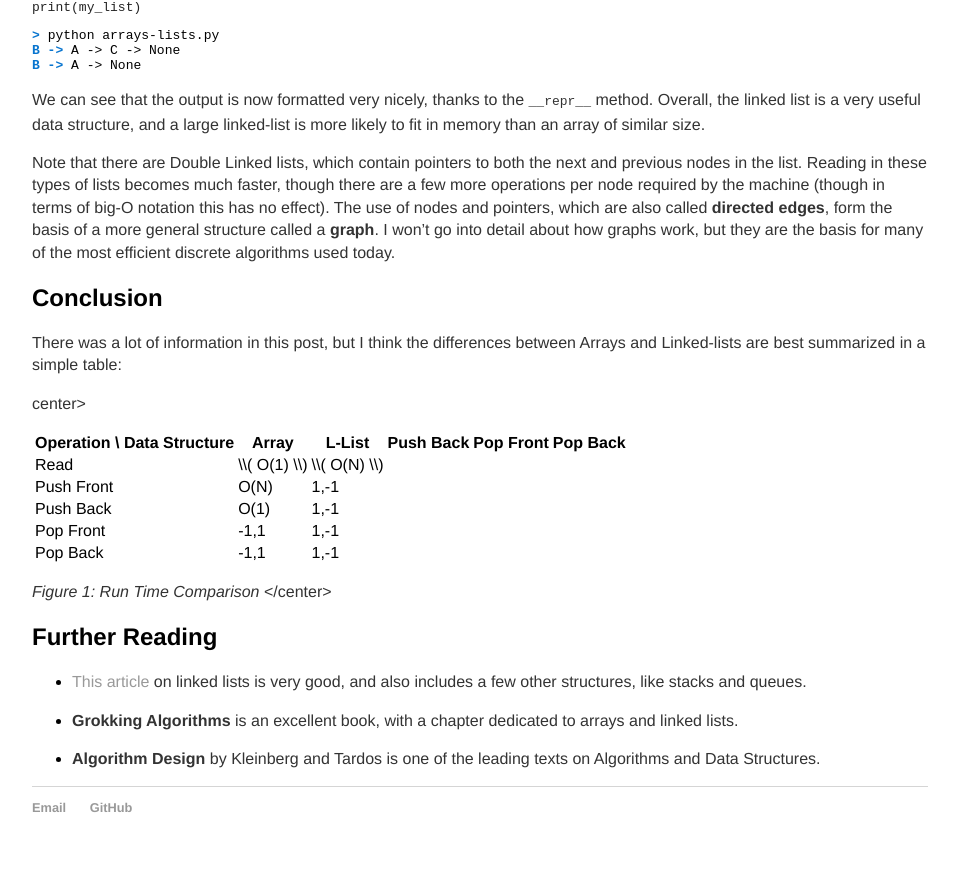
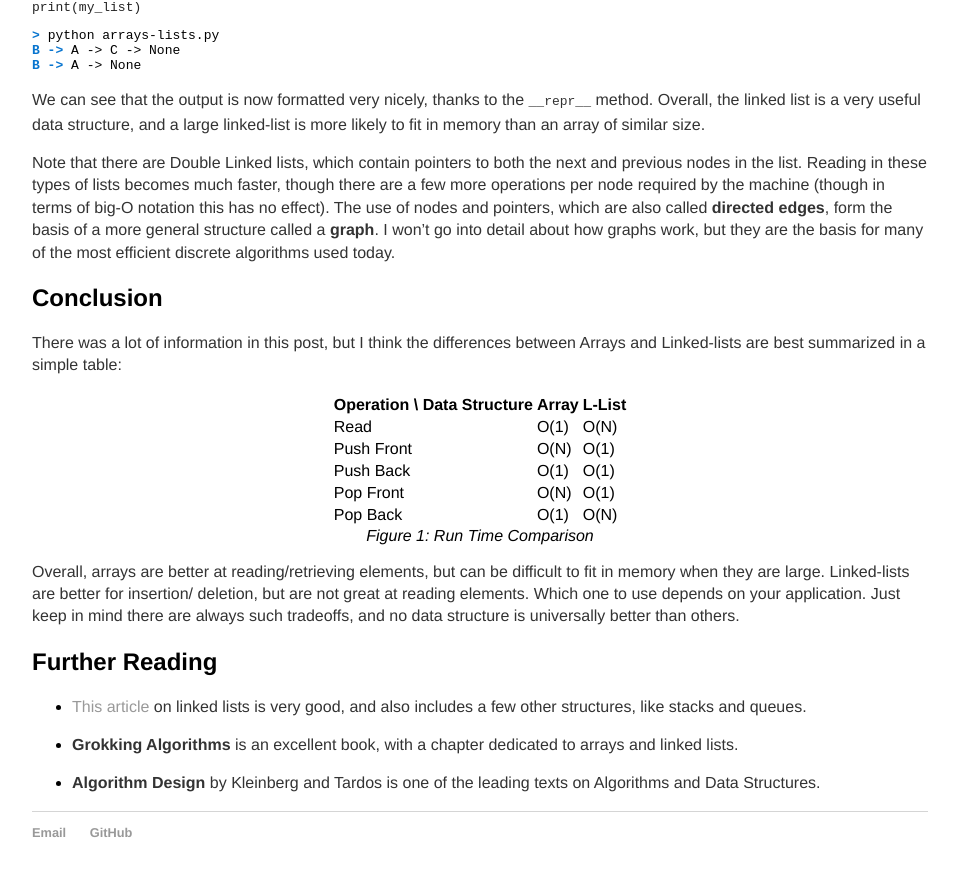
Before and after one commit to 12mre1/12mre1.github.io, a Jekyll site: the page built from _posts/2021-05-20-Arrays-vs-Linked-Lists.md, in a window 1280 px wide and 900 px high, scrolled down 5412 px. Shown: the top 876 px of the window, without its empty margins (160-1119 px from the left). Built offline with Jekyll 4.4.1, drawn with Linux system fonts in a browser that asks for light colours; formulas are drawn with MathJax 3.

Commit message:
update array post

```diff
--- a/_posts/2021-05-20-Arrays-vs-Linked-Lists.md
+++ b/_posts/2021-05-20-Arrays-vs-Linked-Lists.md
@@ -245,48 +245,47 @@ Note that there are Double Linked lists, which contain pointers to both the next
 
 There was a lot of information in this post, but I think the differences between Arrays and Linked-lists are best summarized in a simple table:
 
-center>
+<center>
 <table>
 <thead>
   <tr>
     <th>Operation \ Data Structure</th>
     <th>Array</th>
     <th>L-List</th>
-    <th>Push Back</th>
-    <th>Pop Front</th>
-    <th>Pop Back</th>
   </tr>
 </thead>
 <tbody>
   <tr>
     <td>Read</td>
-    <td>\\( O(1) \\)</td>
-    <td>\\( O(N) \\)</td>
+    <td>O(1)</td>
+    <td>O(N)</td>
   </tr>
   <tr>
     <td>Push Front</td>
     <td>O(N)</td>
-    <td>1,-1</td>
+    <td>O(1)</td>
   </tr>
   <tr>
     <td>Push Back</td>
     <td>O(1)</td>
-    <td>1,-1</td>
+    <td>O(1)</td>
   </tr>
   <tr>
     <td>Pop Front</td>
-    <td>-1,1</td>
-    <td>1,-1</td>
+    <td>O(N)</td>
+    <td>O(1)</td>
   </tr>
   <tr>
     <td>Pop Back</td>
-    <td>-1,1</td>
-    <td>1,-1</td>
+    <td>O(1)</td>
+    <td>O(N)</td>
   </tr>
 </tbody>
 </table>
   <i>Figure 1: Run Time Comparison</i>
 </center>
+
+Overall, arrays are better at reading/retrieving elements, but can be difficult to fit in memory when they are large. Linked-lists are better for insertion/ deletion, but are not great at reading elements. Which one to use depends on your application. Just keep in mind there are always such tradeoffs, and no data structure is universally better than others.
 
 ## Further Reading
 
```
